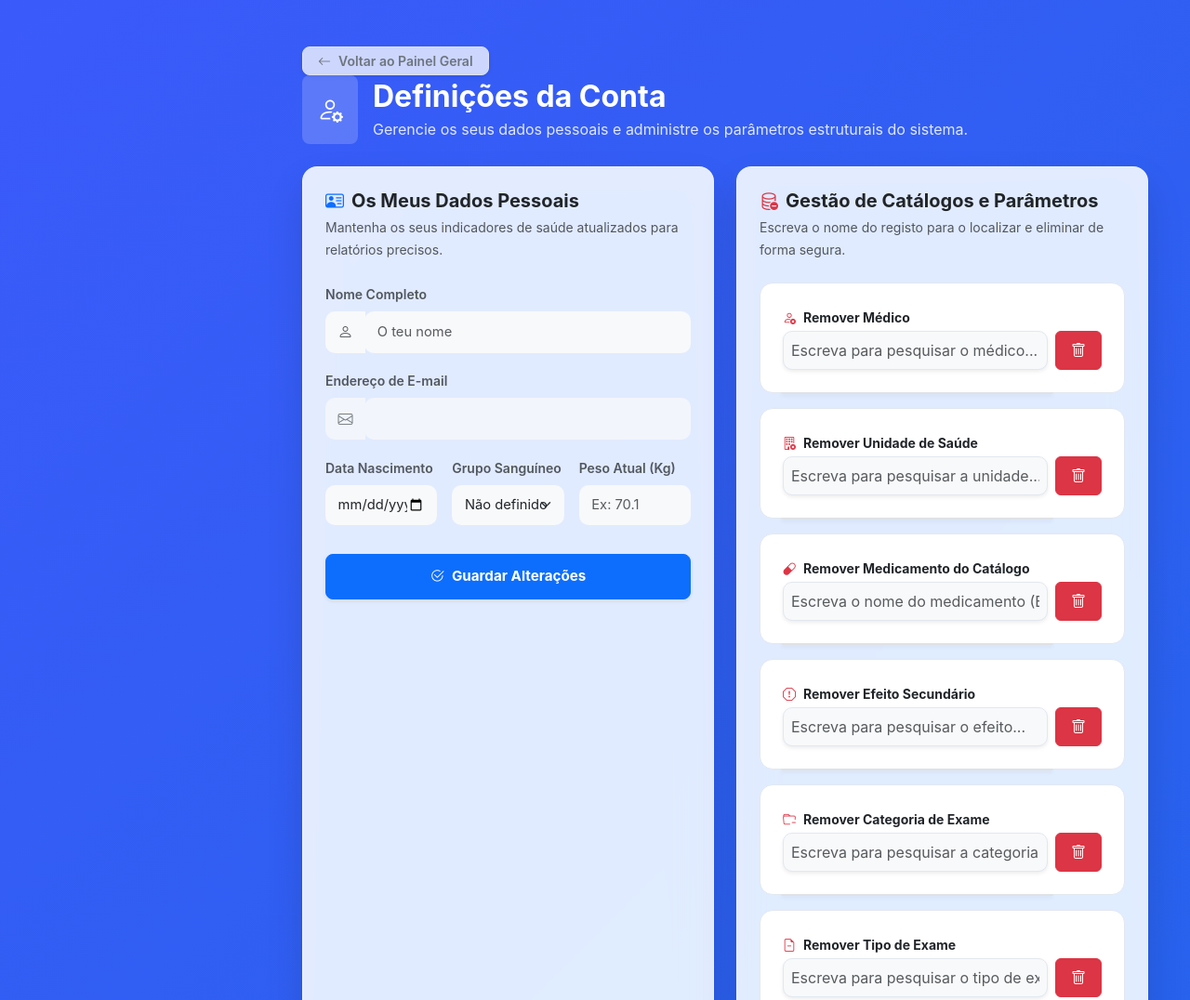
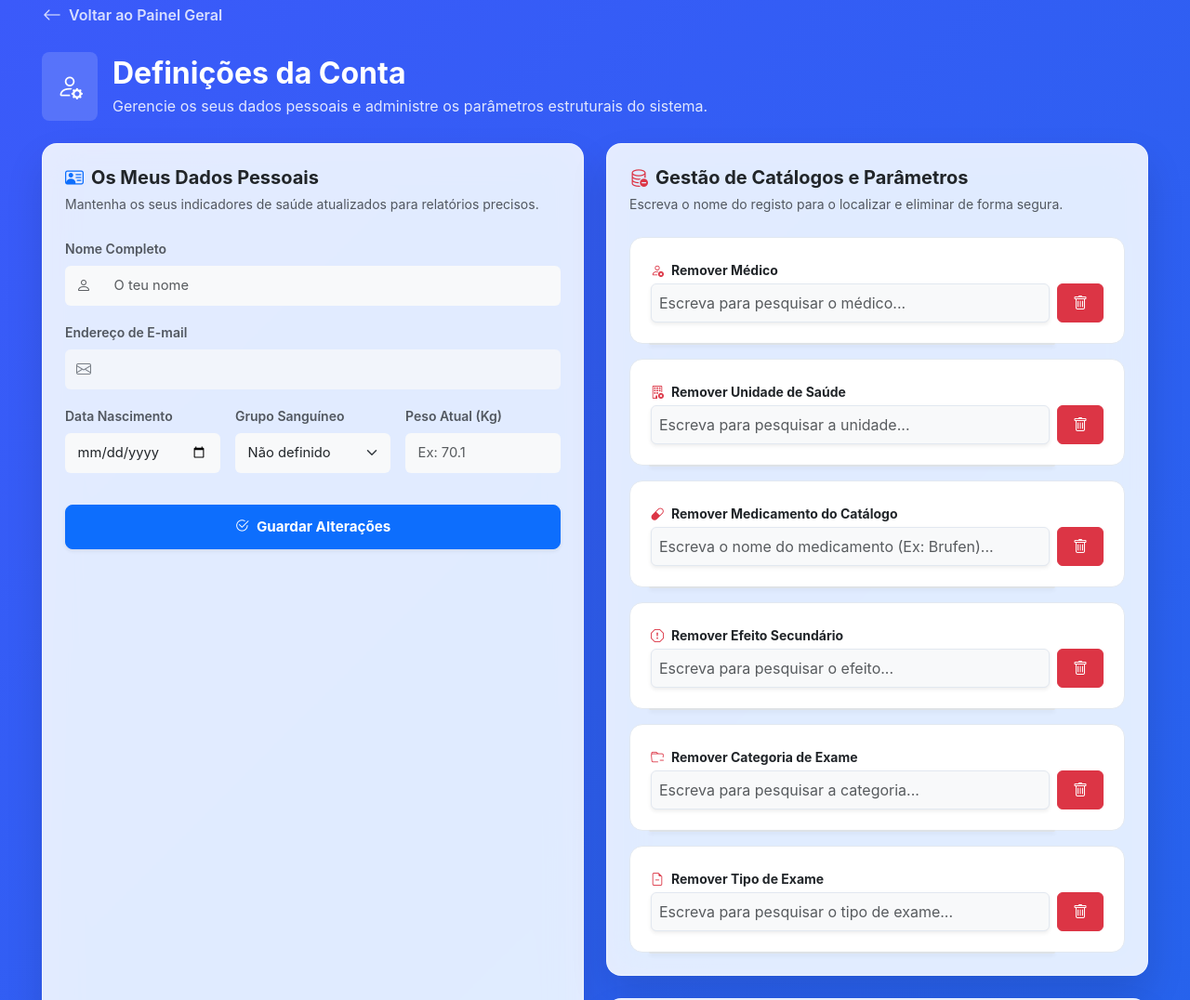
Before and after one commit to nadiabento/SaudeDigital, a website: page public/conta.html in a window 1280 px wide. Shown: the top 1076 px of the page at 93% size. Drawn offline with nearby package versions, Linux system fonts and the light colour scheme; some packages are replaced by stand-ins of ours; no server answers; a script that the page names is missing.

Commit message:
update Pag. Conta

```diff
--- a/public/conta.html
+++ b/public/conta.html
@@ -13,15 +13,15 @@
 <body style="font-family: 'Inter', sans-serif;">
 
   <main class="main-content">
-  <div class="container-fluid p-0 mb-4">
-    <a href="dashboard.html" class="btn btn-light btn-sm px-3 rounded-3 shadow-sm border fw-semibold text-secondary bg-white bg-opacity-75">
-      <i class="bi bi-arrow-left me-2"></i>Voltar ao Painel Geral
+  <div class="mb-4">
+    <a href="dashboard.html" class="btn btn-link text-white text-decoration-none fw-semibold p-0 d-inline-flex align-items-center transition-link">
+      <i class="bi bi-arrow-left me-2 fs-5"></i> Voltar ao Painel Geral
     </a>
   </div>
 
   <div class="page-header mb-4">
     <div class="d-flex flex-column flex-sm-row align-items-start align-items-sm-center">
-      <div class="bg-primary bg-opacity-10 p-3 rounded-3 mb-3 mb-sm-0 me-sm-3">
+      <div class="bg-primary bg-opacity-10 p-3 rounded-3 mb-3 mb-sm-0 me-sm-3 block-icon">
         <i class="bi bi-person-gear fs-3"></i>
       </div>
       <div>
--- a/public/css/conta.css
+++ b/public/css/conta.css
@@ -1,21 +1,12 @@
-/*  1. CONFIGURAÇÃO DE VIEWPORT E FUNDO ANIMADO (CONTA)  */
-html, body {
-    margin: 0;
-    padding: 0;
-    min-height: 100vh;
+/* 1. INJEÇÃO MANDATÓRIA DE FUNDO EXCLUSIVO (CONTA)  */
+html:has(#formAtualizarPerfil),
+body:has(#formAtualizarPerfil) {
+    background: linear-gradient(135deg, #3b5afa 0%, #2563eb 100%) !important;
+    min-height: 100vh !important;
     height: auto !important;
-    font-family: 'Inter', sans-serif;
-    /* Força o gradiente azul em toda a página de forma estática */
-    background: linear-gradient(135deg, #3b5afa 0%, #2563eb 100%) !important;
-    overflow-x: hidden;
 }
 
-body {
-    overflow-y: scroll !important; /* Mantém a barra de scroll ativa para estabilidade visual */
-}
-
-/* Injeção das ondas animadas por trás dos cartões */
-body::after {
+body:has(#formAtualizarPerfil)::after {
     content: "";
     position: fixed;
     width: 300%;
@@ -29,83 +20,60 @@
     pointer-events: none;
 }
 
-/* 2. CONTEÚDO PRINCIPAL E MARGENS DAS BORDAS (PC)  */
-.main-content {
-    /* CORREÇÃO DO ENCOSTO: Margem esquerda protege a sidebar e o padding afasta das bordas */
-    margin-left: 280px !important;
-    padding: 50px 45px 50px 45px !important; /* Dá um espaçamento generoso e simétrico em toda a volta */
-    min-height: 100vh;
-    background: transparent !important; /* Revela o gradiente do body */
-    box-sizing: border-box;
+/* Garante que o contentor da main-content não gera nenhuma barra cinzenta ou branca de fundo */
+.main-content:has(#formAtualizarPerfil) {
+    background: transparent !important;
+    padding-left: 45px !important;
+    padding-right: 45px !important;
 }
 
-/* Limita a largura máxima do conteúdo para não esticar infinitamente em ecrãs ultra-wide */
-.main-content .container-fluid {
-    max-width: 1300px !important;
-    margin: 0 auto !important;
-    padding: 0 !important;
+/* --- ESTILO DO BOTÃO VOLTAR MINIMALISTA --- */
+.transition-link {
+    color: rgba(255, 255, 255, 0.8) !important;
+    transition: color 0.2s ease, transform 0.2s ease !important;
 }
 
-/* 3. OS MEUS DADOS PESSOAIS (FORMULÁRIO COESO)  */
-#formAtualizarPerfil .mb-3 {
-    margin-bottom: 1.1rem !important; /* Garante o respiro entre as linhas de inputs */
+.transition-link:hover {
+    color: #ffffff !important;
+    transform: translateX(-3px); /* Ligeiro deslize intuitivo para a esquerda */
 }
 
-#formAtualizarPerfil .mb-4 {
-    margin-bottom: 1.35rem !important;
+/* 2. OS MEUS DADOS PESSOAIS E GESTÃO DE CATÁLOGOS  */
+#formAtualizarPerfil .mb-3 {
+    margin-bottom: 1rem !important;
 }
 
 #formAtualizarPerfil .form-control,
 #formAtualizarPerfil .form-select {
-    padding: 0.65rem 0.85rem !important; /* Altura confortável para digitação */
+    padding: 0.65rem 0.85rem !important;
     font-size: 0.92rem !important;
-    border: 1px solid #dee2e6;
-    border-radius: 10px;
-}
-
-#formAtualizarPerfil .input-group-text {
-    padding: 0.65rem 0.85rem !important;
-    border-radius: 10px 0 0 10px;
 }
 
 #formAtualizarPerfil .btn {
     padding: 12px !important;
     font-size: 0.95rem !important;
     margin-top: 10px;
-    border-radius: 10px;
 }
 
-/* 4. GESTÃO DE CATÁLOGOS (FUNDO BRANCO + RESPIRO EXTRA)
- */
-/* Transforma os blocos cinzentos de remoção para BRANCO Puro */
 .d-flex.flex-column.gap-3 .bg-light {
     background-color: #ffffff !important;
     border: 1px solid #e2e8f0 !important;
-    padding: 24px !important; /* Aumentado o espaçamento para as tabelas respirarem com elegância */
+    padding: 22px !important;
     border-radius: 14px !important;
     transition: all 0.2s ease-in-out !important;
 }
 
-/* Efeito hover de aviso com borda vermelha suave ao passar o rato */
 .d-flex.flex-column.gap-3 .bg-light:hover {
     border-color: #f1aeb5 !important;
-    box-shadow: 0 6px 15px rgba(220, 53, 69, 0.05) !important;
+    box-shadow: 0 4px 12px rgba(220, 53, 69, 0.06) !important;
 }
 
-/* Inputs de pesquisa dentro dos blocos ganham fundo cinza claro para contraste */
 .d-flex.flex-column.gap-3 .form-control {
     background-color: #f8f9fa !important;
     border: 1px solid #e2e8f0 !important;
-    border-radius: 10px;
 }
 
-.d-flex.flex-column.gap-3 .form-control:focus {
-    background-color: #ffffff !important;
-    border-color: #dc3545 !important;
-    box-shadow: 0 0 0 0.25rem rgba(220, 53, 69, 0.15) !important;
-}
-
-/* 5. ACABAMENTO GLASSMORPHISM E TIPOGRAFIA DE CONTRASTE */
+/* 3. ACABAMENTO GLASSMORPHISM DOS CARDS  */
 .page-header h2 {
     color: #ffffff !important;
     font-weight: 700;
@@ -115,28 +83,25 @@
     color: rgba(255, 255, 255, 0.85) !important;
 }
 
-.page-header .bg-primary.bg-opacity-10 {
-    background-color: rgba(255, 255, 255, 0.18) !important;
+.page-header .block-icon {
+    background-color: rgba(255, 255, 255, 0.15) !important;
     color: #ffffff !important;
 }
 
-/* Transforma os painéis em cartões translúcidos com blur de vidro */
 .card {
     background: rgba(255, 255, 255, 0.88) !important;
     backdrop-filter: blur(20px) saturate(190%);
     -webkit-backdrop-filter: blur(20px) saturate(190%);
     border: 1px solid rgba(255, 255, 255, 0.4) !important;
     box-shadow: 0 20px 40px rgba(0, 0, 0, 0.12) !important;
-    border-radius: 16px;
-    transform: none !important;
 }
 
-/*  6. AUTOCOMPLETE E RESPONSIVIDADE (MOBILE) */
+/* 4. AUTOCOMPLETE E ANIMAÇÃO  */
 .custom-autocomplete-list {
     position: absolute !important;
     top: 100% !important;
-    left: 22px !important;
-    width: calc(100% - 98px) !important; /* Sincronizado dinamicamente com o novo padding de 24px */
+    left: 20px !important;
+    width: calc(100% - 94px) !important;
     max-height: 150px !important;
     overflow-y: auto !important;
     background-color: #ffffff !important;
@@ -145,35 +110,18 @@
     z-index: 99999 !important;
 }
 
-.custom-autocomplete-list .list-group-item {
-    cursor: pointer !important;
-    padding: 8px 12px !important;
-    font-size: 0.85rem !important;
-}
-
 @keyframes waveAnimationConta {
     from { transform: rotate(0deg); }
     to { transform: rotate(360deg); }
 }
 
 @media (max-width: 991px) {
-    .main-content {
-        margin-left: 0 !important;
-        width: 100% !important;
-        padding: 100px 20px 30px 20px !important; /* Margem de respiro lateral controlada no mobile */
+    .main-content:has(#formAtualizarPerfil) {
+        padding-left: 15px !important;
+        padding-right: 15px !important;
     }
     .custom-autocomplete-list {
         width: calc(100% - 82px) !important;
         left: 16px !important;
     }
 }
-
-@media (max-width: 576px) {
-    .main-content {
-        padding: 95px 15px 20px 15px !important;
-    }
-    .form-control, .form-select {
-        font-size: 0.9rem !important;
-        padding: 10px !important;
-    }
-}
```
